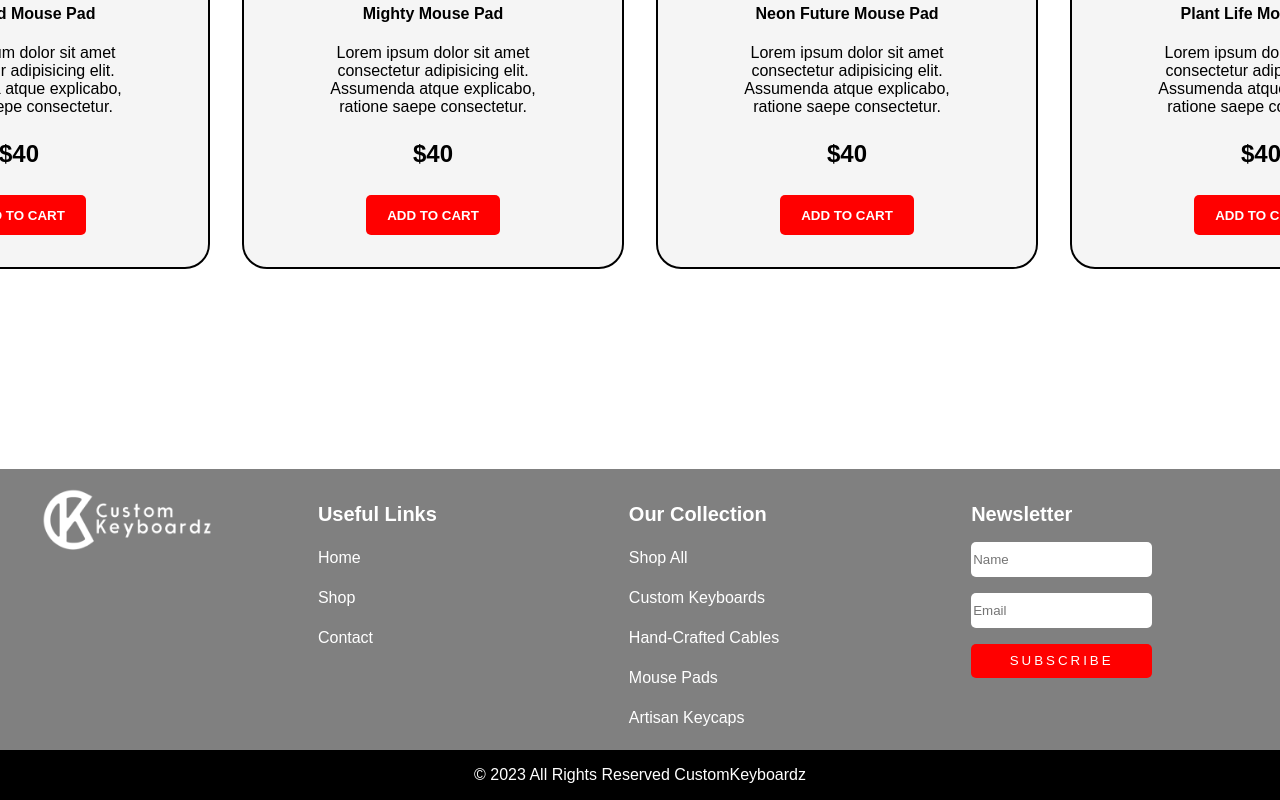
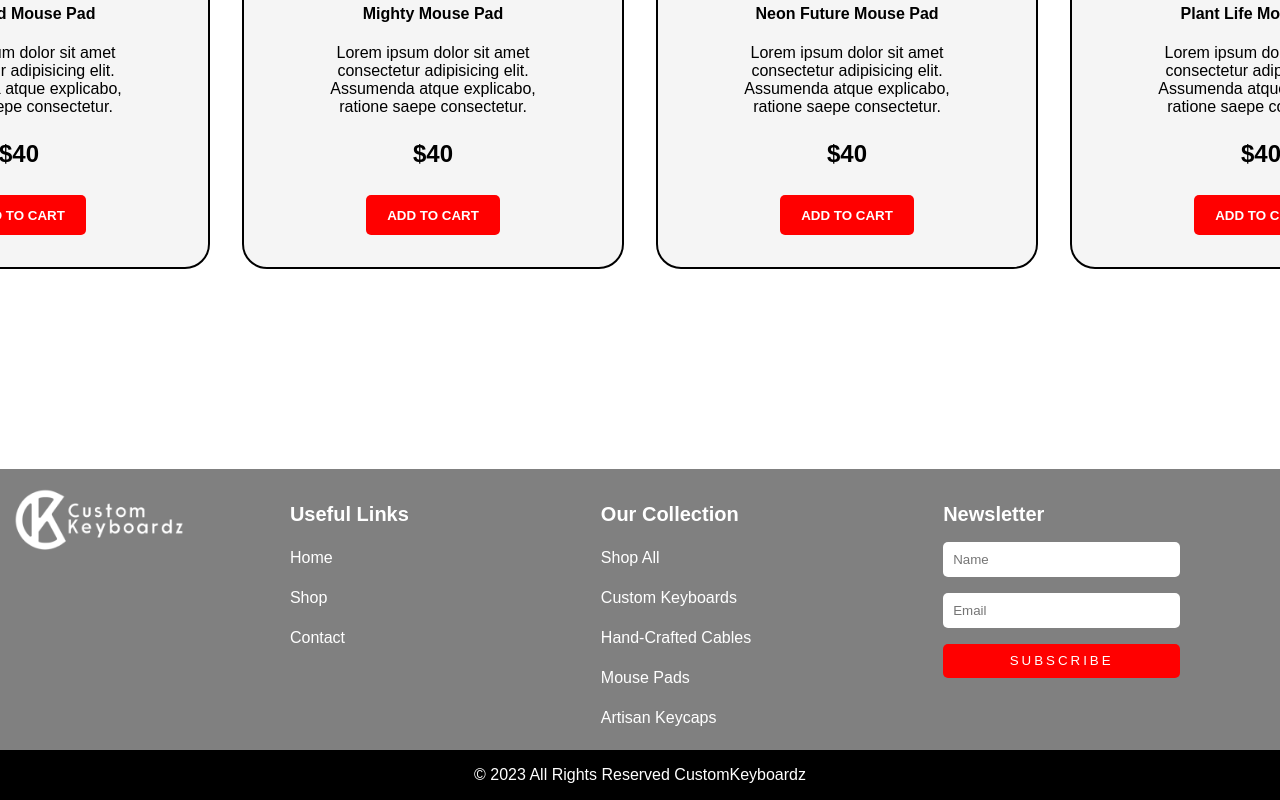
Before and after one commit to samnpage/StaticStorefront, a plain HTML site: page index.html in a window 1280 px wide. Shown: the part 6797-7597 px from the top of the page. Drawn offline with Linux system fonts and the light colour scheme.

Commit message:
Newsletter inputs width extended

```diff
--- a/index.css
+++ b/index.css
@@ -206,6 +206,8 @@ input {
     height: 2.5em;
     border: none;
     border-radius: 5px;
+    width: 225px;
+    padding-left: 10px;
 }
 
 form button {
@@ -230,5 +232,4 @@ footer a:hover {
 
 #copyright {
     background-color: black;
-
 }
```
